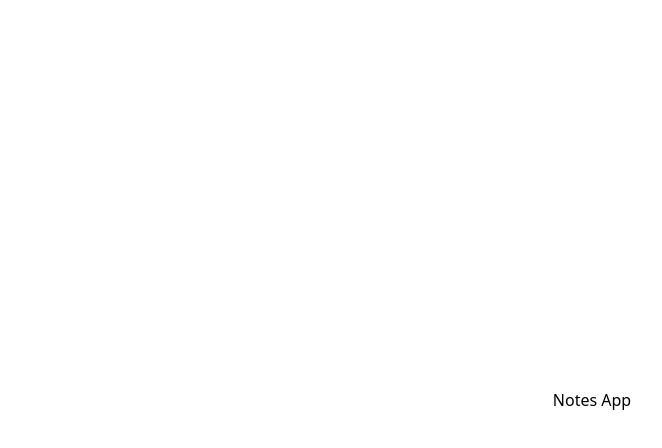
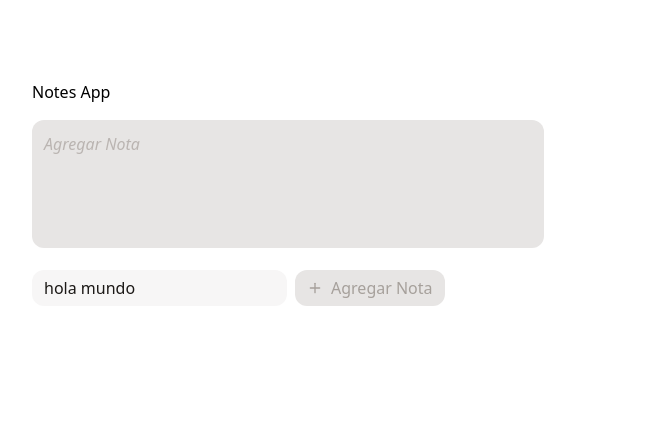
Before and after one commit to IraiDevPersonal/notes-app, a Next.js app: page / in a window 1280 px wide. Shown: the top 448 px of the page, without its empty margins (48-710 px from the left). Built offline with nearby package versions, Linux system fonts and the light colour scheme.

Commit message:
feat: Configura la estructura inicial de la aplicación e implementa componentes UI básicos (Button, Input, Textarea).

```diff
--- /dev/null
+++ b/app/components/button/index.tsx
@@ -0,0 +1,61 @@
+"use client";
+
+import { VariantProps } from "class-variance-authority";
+import { buttonVariant } from "./variant";
+
+type ButtonProps = Omit<
+  React.ButtonHTMLAttributes<HTMLButtonElement>,
+  "disabled"
+> &
+  VariantProps<typeof buttonVariant>;
+
+export function Button({
+  fullRounded,
+  fullWidth,
+  className,
+  disabled,
+  onClick,
+  variant,
+  size,
+  ...props
+}: ButtonProps) {
+  const handleClick = (e: React.MouseEvent<HTMLButtonElement>) => {
+    const button = e.currentTarget;
+    const rect = button.getBoundingClientRect();
+    const size = Math.max(rect.width, rect.height);
+    const x = e.clientX - rect.left - size / 2;
+    const y = e.clientY - rect.top - size / 2;
+
+    const ripple = document.createElement("span");
+    ripple.style.left = `${x}px`;
+    ripple.style.top = `${y}px`;
+    ripple.style.width = `${size}px`;
+    ripple.style.height = `${size}px`;
+    ripple.className =
+      "absolute rounded-full bg-white/40 animate-ripple pointer-events-none";
+
+    button.appendChild(ripple);
+
+    setTimeout(() => {
+      ripple.remove();
+    }, 500);
+
+    onClick?.(e);
+  };
+
+  return (
+    <button
+      disabled={disabled || undefined}
+      onClick={handleClick}
+      className={buttonVariant({
+        fullRounded,
+        fullWidth,
+        className,
+        disabled,
+        variant,
+        size,
+      })}
+      {...props}
+    />
+  );
+}
--- /dev/null
+++ b/app/components/button/variant.ts
@@ -0,0 +1,48 @@
+"use client";
+
+import { cva } from "class-variance-authority";
+
+export const buttonVariant = cva(
+  "font-medium flex gap-2 items-center justify-center transition-colors duration-300 relative overflow-hidden min-w-fit",
+  {
+    variants: {
+      variant: {
+        primary: "",
+      },
+      size: {
+        default: "text-base px-3 h-9 [&>svg]:size-4 rounded-xl",
+        sm: "text-xs px-2 h-8 [&>svg]:size-4 rounded-lg",
+        lg: "text-lg px-4 h-12 [&>svg]:size-6 rounded-2xl",
+        icon: "text-base h-9 w-9 min-w-9 [&>svg]:size-4 rounded-xl",
+        "icon-sm": "text-base h-8 w-8 min-w-8 [&>svg]:size-4 rounded-lg",
+        "icon-lg": "text-lg h-12 w-12 min-w-12 [&>svg]:size-6 rounded-2xl",
+      },
+      fullRounded: {
+        true: "rounded-full",
+        false: null,
+      },
+      fullWidth: {
+        true: "w-full",
+        false: null,
+      },
+      disabled: {
+        false: null,
+        true: "bg-muted text-muted-foreground",
+      },
+    },
+    compoundVariants: [
+      {
+        variant: "primary",
+        disabled: false,
+        class: "bg-primary hover:bg-primary-500 text-primary-foreground",
+      },
+    ],
+    defaultVariants: {
+      variant: "primary",
+      size: "default",
+      fullRounded: false,
+      fullWidth: false,
+      disabled: false,
+    },
+  }
+);
--- /dev/null
+++ b/app/components/input/index.tsx
@@ -0,0 +1,34 @@
+import { VariantProps } from "class-variance-authority";
+import { inputVariant } from "./variant";
+import { cn } from "@/lib/utils";
+
+type InputProps = Omit<
+  React.InputHTMLAttributes<HTMLInputElement>,
+  "disabled"
+> &
+  VariantProps<typeof inputVariant>;
+
+export function Input({
+  fullWidth,
+  disabled,
+  className,
+  success,
+  error,
+  ...props
+}: InputProps) {
+  return (
+    <input
+      type="text"
+      disabled={disabled || undefined}
+      className={inputVariant({
+        success: error ? false : success,
+        className: cn("h-9", className),
+        normal: !error && !success,
+        fullWidth,
+        disabled,
+        error,
+      })}
+      {...props}
+    />
+  );
+}
--- /dev/null
+++ b/app/components/input/variant.ts
@@ -0,0 +1,35 @@
+import { cva } from "class-variance-authority";
+
+export const inputVariant = cva(
+  "p-3 rounded-xl outline-none text-base transition-all duration-300 bg-input/20 placeholder:transition-colors placeholder:duration-300 not-disabled:hover:bg-input/30 focus:bg-input/20 placeholder:text-muted-foreground/70 disabled:text-muted-foreground placeholder:italic not-disabled:hover:placeholder:text-muted-foreground placeholder:font-light",
+  {
+    variants: {
+      normal: {
+        false: null,
+        true: "focus:ring-2 focus:ring-primary text-foreground",
+      },
+      error: {
+        false: null,
+        true: "not-disabled:ring-2 ring-danger text-danger",
+      },
+      success: {
+        false: null,
+        true: "not-disabled:ring-2 ring-success text-success",
+      },
+      fullWidth: {
+        false: null,
+        true: "w-full",
+      },
+      disabled: {
+        false: null,
+        true: "bg-muted text-muted-foreground",
+      },
+    },
+    defaultVariants: {
+      fullWidth: false,
+      success: false,
+      normal: true,
+      error: false,
+    },
+  }
+);
--- /dev/null
+++ b/app/components/textarea/index.tsx
@@ -0,0 +1,33 @@
+import { VariantProps } from "class-variance-authority";
+import { inputVariant } from "../input/variant";
+import { cn } from "@/lib/utils";
+
+type TextareaProps = Omit<
+  React.TextareaHTMLAttributes<HTMLTextAreaElement>,
+  "disabled"
+> &
+  VariantProps<typeof inputVariant>;
+
+export function Textarea({
+  className,
+  fullWidth,
+  disabled,
+  success,
+  error,
+  ...props
+}: TextareaProps) {
+  return (
+    <textarea
+      disabled={disabled || undefined}
+      className={inputVariant({
+        className: cn("min-h-32 resize-none", className),
+        success: error ? false : success,
+        normal: !error && !success,
+        fullWidth,
+        disabled,
+        error,
+      })}
+      {...props}
+    ></textarea>
+  );
+}
--- a/app/globals.css
+++ /dev/null
@@ -1,2 +0,0 @@
-@import "tailwindcss";
-@import "tw-animate-css";
--- a/app/layout.tsx
+++ b/app/layout.tsx
@@ -1,6 +1,6 @@
 import type { Metadata } from "next";
 import { Geist, Geist_Mono } from "next/font/google";
-import "./globals.css";
+import "./styles/globals.css";
 
 const geistSans = Geist({
   variable: "--font-geist-sans",
@@ -25,7 +25,7 @@ export default function RootLayout({
   return (
     <html lang="es">
       <body
-        className={`${geistSans.variable} ${geistMono.variable} dark antialiased w-full`}
+        className={`${geistSans.variable} ${geistMono.variable} antialiased w-full`}
       >
         {children}
       </body>
--- a/app/page.tsx
+++ b/app/page.tsx
@@ -1,7 +1,20 @@
+import { Button } from "@/components/button";
+import { Input } from "@/components/input";
+import { Textarea } from "@/components/textarea";
+import { Plus } from "lucide-react";
+
 export default function Home() {
   return (
-    <main className="p-4 grid place-content-center h-dvh space-y-4">
+    <main className="p-20 h-dvh space-y-4 max-w-2xl">
       <h1>Notes App</h1>
+      <Textarea disabled fullWidth placeholder="Agregar Nota" />
+      <div className="flex gap-2">
+        <Input placeholder="Agregar Nota" defaultValue="hola mundo" />
+        <Button disabled>
+          <Plus />
+          Agregar Nota
+        </Button>
+      </div>
     </main>
   );
 }
--- /dev/null
+++ b/app/styles/globals.css
@@ -0,0 +1,21 @@
+@import "tailwindcss";
+@import "tw-animate-css";
+@import "./light-theme.css";
+
+@theme {
+  --animate-ripple: ripple 500ms ease-out forwards;
+
+  @keyframes ripple {
+    0% {
+      transform: scale(0);
+      opacity: 0.75;
+    }
+    50% {
+      opacity: 0.5;
+    }
+    100% {
+      transform: scale(1.5);
+      opacity: 0;
+    }
+  }
+}
--- /dev/null
+++ b/app/styles/light-theme.css
@@ -0,0 +1,22 @@
+@theme white-theme {
+  --color-background: var(--color-stone-50);
+  --color-foreground: var(--color-stone-900);
+  --color-input: var(--color-stone-300);
+  --color-muted: var(--color-stone-200);
+  --color-muted-foreground: var(--color-stone-400);
+  --color-primary-foreground: var(--color-stone-50);
+  --color-primary: #00f5ba;
+  --color-primary-50: #e7fff8;
+  --color-primary-100: #c6ffec;
+  --color-primary-200: #92ffe0;
+  --color-primary-300: #4dffd4;
+  --color-primary-400: #00f5ba;
+  --color-primary-500: #00e8ae;
+  --color-primary-600: #00be90;
+  --color-primary-700: #009878;
+  --color-primary-800: #007860;
+  --color-primary-900: #006250;
+  --color-primary-950: #00382f;
+  --color-danger: var(--color-red-500);
+  --color-success: var(--color-green-500);
+}
--- a/package.json
+++ b/package.json
@@ -9,6 +9,7 @@
     "lint": "eslint"
   },
   "dependencies": {
+    "class-variance-authority": "^0.7.1",
     "clsx": "^2.1.1",
     "lucide-react": "^0.548.0",
     "next": "16.0.0",
```
